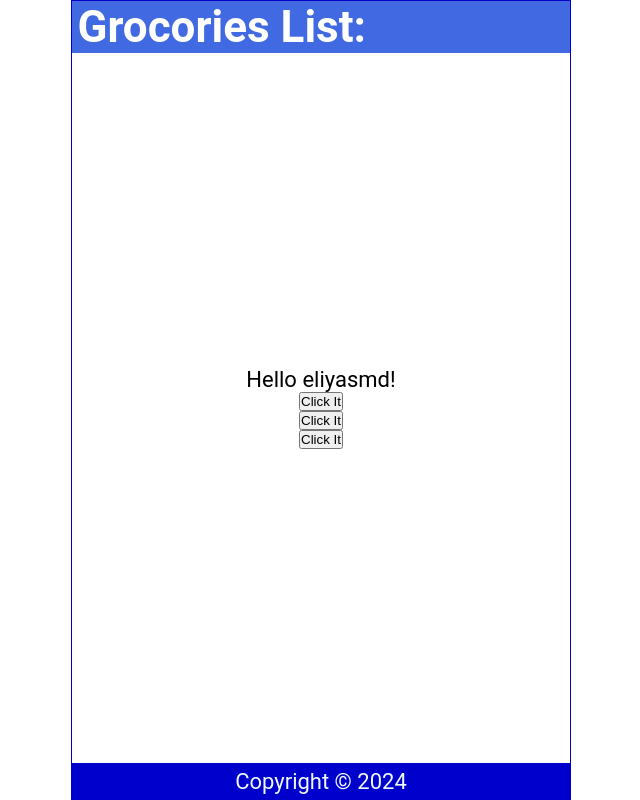
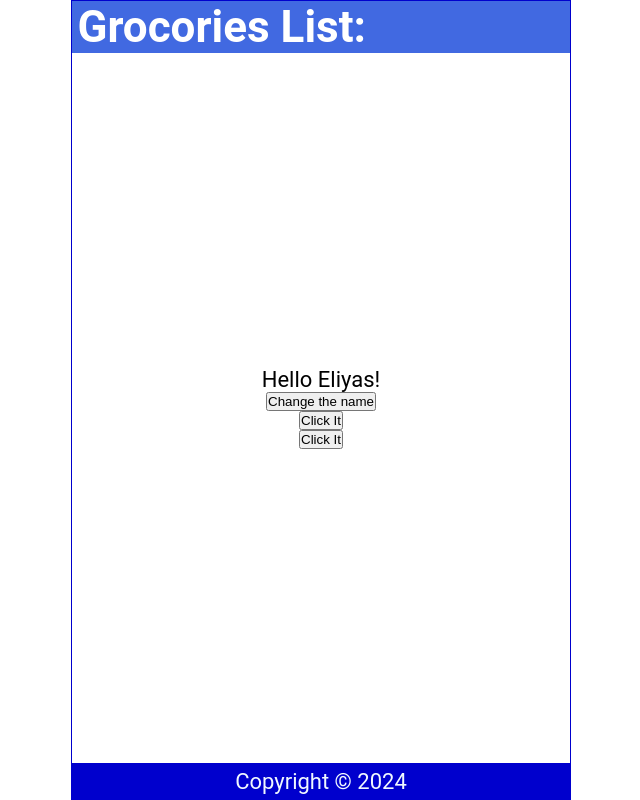
Before and after one commit to eliyasmd50/react_app, a React (Create React App) app: page / in a window 1280 px wide. Shown: the whole page, without its empty margins (319-959 px from the left). Built offline with nearby package versions, Linux system fonts and the light colour scheme.

Commit message:
use state changes

```diff
--- a/src/Content.js
+++ b/src/Content.js
@@ -1,28 +1,32 @@
+import { useState } from "react";
+
 const Content = () => {
-    const handleChange = () => {
+  const [name, setName ] = useState('Eliyas');
+  const [count, setCount] = useState(0);
+
+    const handleNameChange = () => {
         const name = ['Eliyas', 'Mohamed', 'eliyasmd'];
         const int = Math.floor(Math.random() * name.length);
-        return name[int];
+        setName(name[int]);
       }
 
     const handleClick = () => {
-        console.log("you clicked it");
+        setCount(count + 1);
+        console.log(count);
     }
-    const handleClick2 = (name) => {
-        console.log(`${name} clicked it`)
+    const handleClick2 = () => {
+        console.log(count)
     }
-    const handleClick3 = (e) => {
-        console.log(e.target.innerText)
-    }
+
 
   return (
     <main>
         <p onDoubleClick={handleClick}>
-            Hello {handleChange()}!
+            Hello {name}!
         </p>
+        <button onClick={handleNameChange}>Change the name</button>
         <button onClick={handleClick}>Click It</button>
-        <button onClick={() => handleClick2('Eliyas')}>Click It</button>
-        <button onClick={(e) => handleClick3(e)}>Click It</button>
+        <button onClick={handleClick2}>Click It</button>
     </main>
   )
 }
```
